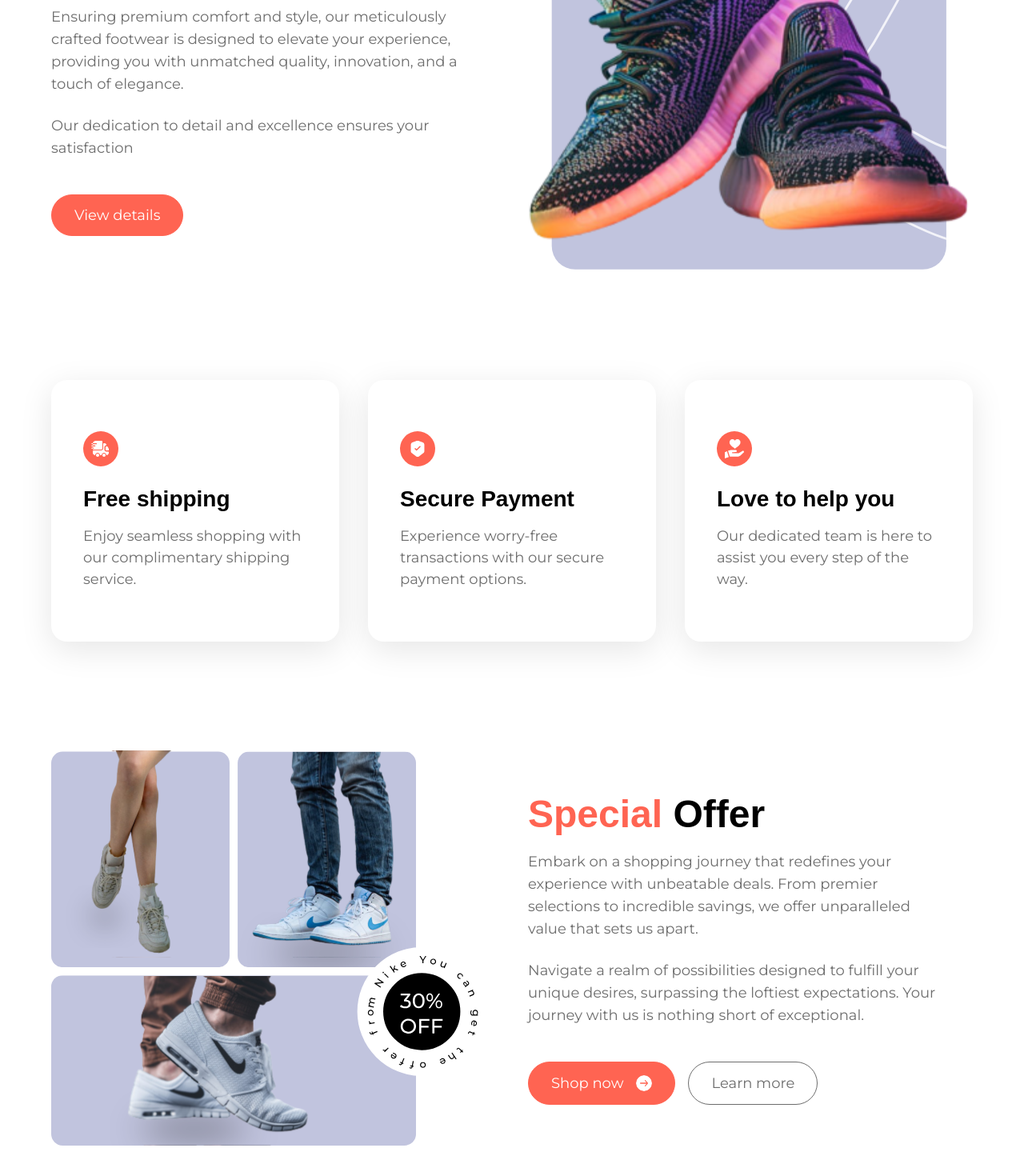
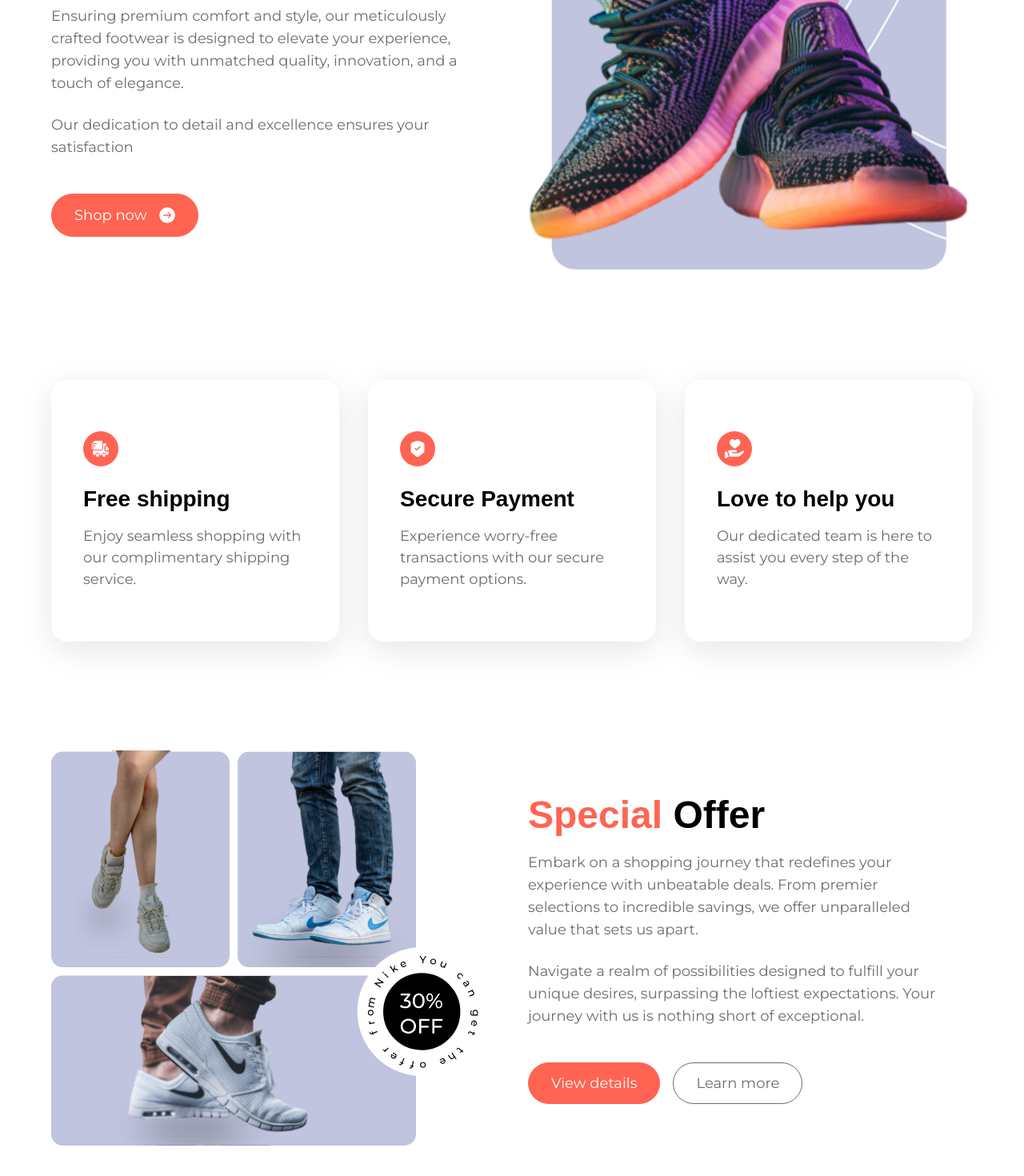
Before and after one commit to PatsFerrer/react_Nike, a React (Vite) app: page / in a window 1280 px wide. Shown: the part 1982-3452 px from the top of the page at 80% size. Built offline with nearby package versions, Linux system fonts and the light colour scheme; a web font is replaced by a local one.

Commit message:
fix: buttons

```diff
--- a/src/sections/SpecialOffer.jsx
+++ b/src/sections/SpecialOffer.jsx
@@ -1,4 +1,3 @@
-import { arrowRight } from "../assets/icons"
 import { offer } from "../assets/images"
 import Button from "../components/Button"
 
@@ -23,7 +22,7 @@ const SpecialOffer = () => {
         <p className="mt-6 lg:max-w-lg info-text">Navigate a realm of possibilities designed to fulfill your unique desires, surpassing the loftiest expectations. Your journey with us is nothing short of exceptional.</p>
 
         <div className="mt-11 flex flex-wrap gap-4">
-          <Button label="Shop now" iconURL={arrowRight} />
+        <Button label="View details" />
 
           <Button
             label="Learn more"
--- a/src/sections/SuperQuality.jsx
+++ b/src/sections/SuperQuality.jsx
@@ -1,4 +1,5 @@
 import { shoe8 } from "../assets/images"
+import { arrowRight } from "../assets/icons"
 import Button from "../components/Button"
 
 const SuperQuality = () => {
@@ -20,7 +21,7 @@ const SuperQuality = () => {
         <p className="mt-6 lg:max-w-lg info-text">Our dedication to detail and excellence ensures your satisfaction</p>
 
         <div className="mt-11">
-          <Button label="View details" />
+          <Button label="Shop now" iconURL={arrowRight} />
         </div>
       </div>
 
```
